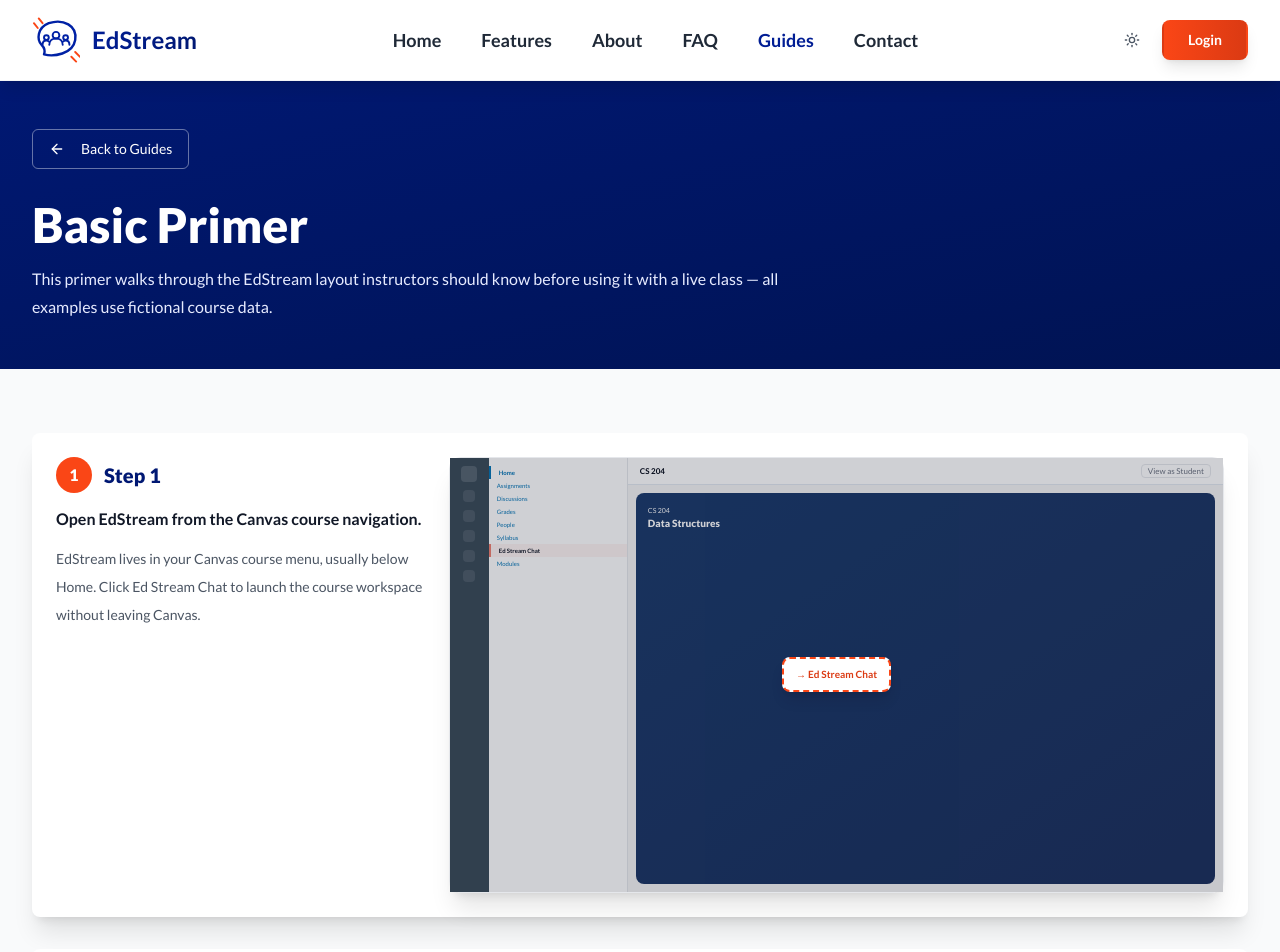
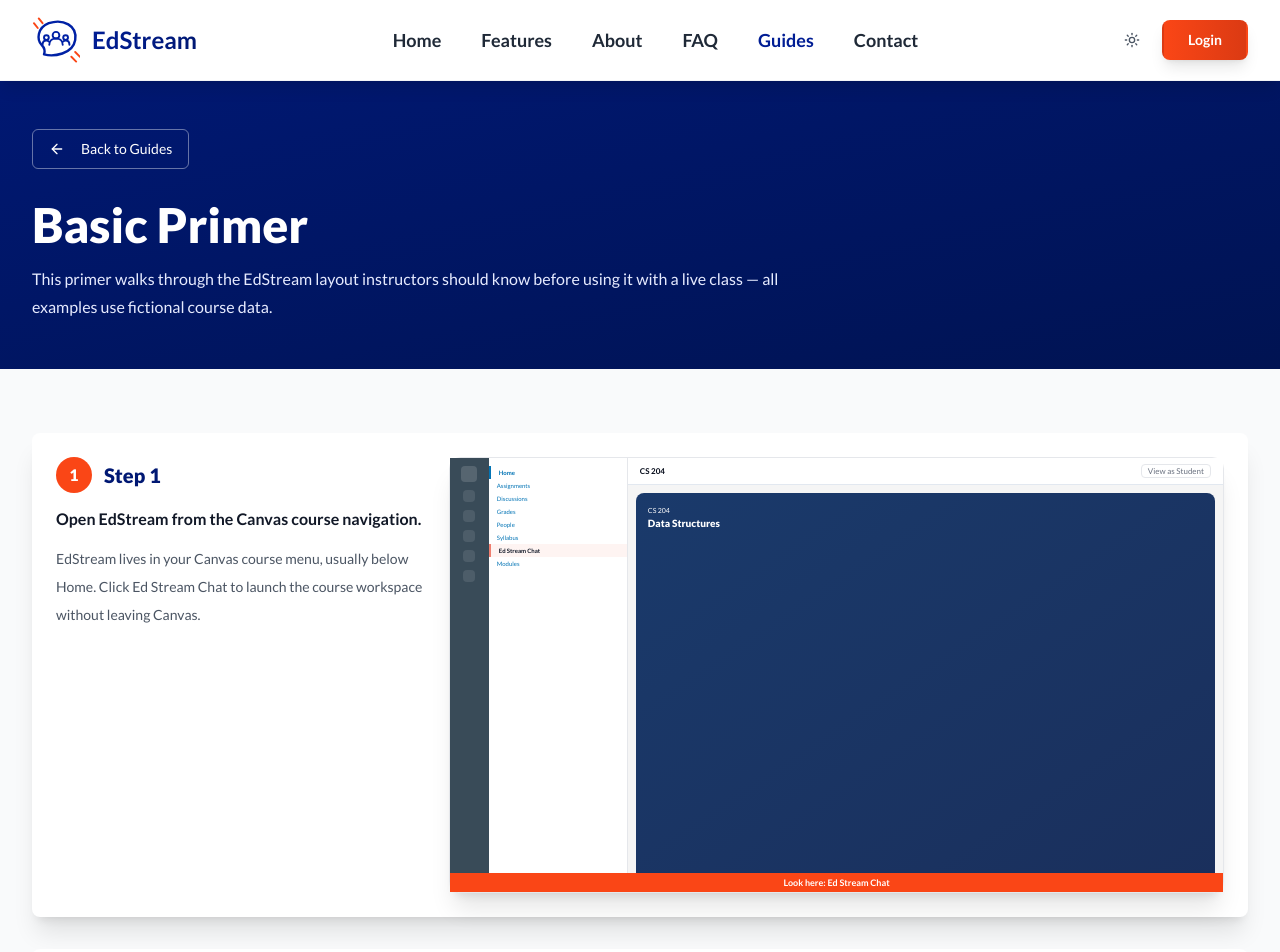
Before and after one commit to WangAlyssa/Edstream_V2, a React (Vite) app: page /Edstream_V2/guides/basic-primer in a window 1280 px wide. Shown: the top 952 px of the page. Built offline with nearby package versions, Linux system fonts and the light colour scheme.

Commit message:
Fix guide highlights not appearing until scroll and add always-visible cue bar.
Remeasure on intersection and delayed layout, and show an orange Look here label on every guide slide.

Co-authored-by: Cursor <cursoragent@cursor.com>

```diff
--- a/src/components/GuideHighlightRing.tsx
+++ b/src/components/GuideHighlightRing.tsx
@@ -1,4 +1,4 @@
-import { type CSSProperties, useCallback, useLayoutEffect, useState } from "react";
+import { useCallback, useLayoutEffect, useState } from "react";
 
 type HighlightBox = {
   left: number;
@@ -9,7 +9,7 @@ type HighlightBox = {
 
 const DimPanels = ({ box, width, height }: { box: HighlightBox; width: number; height: number }) => {
   const { left, top, width: w, height: h } = box;
-  const dim = "pointer-events-none absolute bg-slate-900/55";
+  const dim = "pointer-events-none absolute bg-slate-900/60";
   return (
     <>
       <div className={dim} style={{ top: 0, left: 0, width, height: top }} />
@@ -34,92 +34,99 @@ export const GuideHighlightRing = ({
 }) => {
   const [box, setBox] = useState<HighlightBox | null>(null);
   const [frameSize, setFrameSize] = useState({ width: 0, height: 0 });
-  const [missing, setMissing] = useState(false);
+  const [ready, setReady] = useState(false);
 
   const measure = useCallback(() => {
     const frame = containerRef.current;
-    if (!frame) {
+    if (!frame) return;
+
+    const fw = frame.clientWidth;
+    const fh = frame.clientHeight;
+    if (fw > 0 && fh > 0) {
+      setFrameSize({ width: fw, height: fh });
+    }
+
+    const target = frame.querySelector(`[data-guide-highlight="${highlightId}"]`) as HTMLElement | null;
+    if (!target || fw === 0 || fh === 0) {
       setBox(null);
-      setMissing(true);
+      setReady(false);
       return;
     }
 
-    setFrameSize({ width: frame.clientWidth, height: frame.clientHeight });
-
-    const target = frame.querySelector(`[data-guide-highlight="${highlightId}"]`) as HTMLElement | null;
-    if (!target) {
-      setBox(null);
-      setMissing(true);
-      return;
-    }
-
-    setMissing(false);
     const frameRect = frame.getBoundingClientRect();
     const targetRect = target.getBoundingClientRect();
-    const pad = 5;
-    const minW = 32;
-    const minH = 24;
+    const pad = 6;
+    const minW = 36;
+    const minH = 26;
 
     let width = Math.max(targetRect.width + pad * 2, minW);
     let height = Math.max(targetRect.height + pad * 2, minH);
     let left = targetRect.left - frameRect.left + targetRect.width / 2 - width / 2;
     let top = targetRect.top - frameRect.top + targetRect.height / 2 - height / 2;
 
-    left = Math.max(0, Math.min(left, frame.clientWidth - width));
-    top = Math.max(0, Math.min(top, frame.clientHeight - height));
+    left = Math.max(0, Math.min(left, fw - width));
+    top = Math.max(0, Math.min(top, fh - height));
 
     setBox({ left, top, width, height });
+    setReady(true);
   }, [containerRef, highlightId]);
 
   useLayoutEffect(() => {
     measure();
+
     const frame = containerRef.current;
     if (!frame) return;
 
-    const raf = requestAnimationFrame(measure);
-    const timeout = window.setTimeout(measure, 150);
-    const observer = new ResizeObserver(measure);
-    observer.observe(frame);
+    const timers = [0, 100, 300, 800, 1500].map((ms) => window.setTimeout(measure, ms));
+    const raf = requestAnimationFrame(() => requestAnimationFrame(measure));
+    const resizeObserver = new ResizeObserver(measure);
+    resizeObserver.observe(frame);
+
+    const intersectionObserver = new IntersectionObserver(
+      (entries) => {
+        if (entries.some((e) => e.isIntersecting)) measure();
+      },
+      { threshold: 0.05 },
+    );
+    intersectionObserver.observe(frame);
 
     return () => {
+      timers.forEach(window.clearTimeout);
       cancelAnimationFrame(raf);
-      window.clearTimeout(timeout);
-      observer.disconnect();
+      resizeObserver.disconnect();
+      intersectionObserver.disconnect();
     };
   }, [measure, sceneKey, highlightId]);
 
-  if (missing) {
-    return (
-      <div className="pointer-events-none absolute inset-0 z-[200] flex items-center justify-center bg-slate-900/20 p-4">
-        <div className="rounded-lg border-2 border-dashed border-orange-500 bg-white px-3 py-2 text-center shadow-lg">
-          <p className="text-[10px] font-bold text-orange-600">→ {label}</p>
-        </div>
-      </div>
-    );
-  }
-
-  if (!box || frameSize.width === 0) return null;
-
-  const labelTop = box.top > 22 ? box.top - 4 : box.top + box.height + 4;
-  const labelTransform = box.top > 22 ? "translate(-50%, -100%)" : "translate(-50%, 0)";
+  const w = frameSize.width;
+  const h = frameSize.height;
 
   return (
     <div className="pointer-events-none absolute inset-0 z-[200] overflow-hidden">
-      <DimPanels box={box} width={frameSize.width} height={frameSize.height} />
+      {/* Always-visible cue so each slide explains itself even before measure completes */}
+      <div className="absolute bottom-0 left-0 right-0 z-[210] bg-orange-500 px-2 py-1 text-center text-[9px] font-bold leading-tight text-white shadow-md">
+        Look here: {label}
+      </div>
+
+      {ready && box && w > 0 && h > 0 ? (
+        <>
+          <DimPanels box={box} width={w} height={h} />
           <div
-        className="absolute rounded-md border-[3px] border-orange-500 bg-orange-400/20 demo-highlight-ring"
+            className="absolute rounded-md border-[4px] border-orange-500 bg-orange-400/30 demo-highlight-ring"
             style={{ left: box.left, top: box.top, width: box.width, height: box.height }}
           />
           <span
-        className="absolute z-10 max-w-[140px] rounded-md bg-orange-500 px-2 py-1 text-center text-[9px] font-bold leading-tight text-white shadow-md"
+            className="absolute z-[220] max-w-[140px] rounded-md bg-orange-600 px-2 py-0.5 text-center text-[9px] font-bold leading-tight text-white shadow-lg"
             style={{
               left: box.left + box.width / 2,
-          top: labelTop,
-          transform: labelTransform,
+              top: box.top > 24 ? box.top - 6 : box.top + box.height + 6,
+              transform: box.top > 24 ? "translate(-50%, -100%)" : "translate(-50%, 0)",
             }}
           >
             {label}
           </span>
+        </>
+      ) : null}
     </div>
   );
 };
```
Lines whose indentation alone changed are shown as unchanged.
